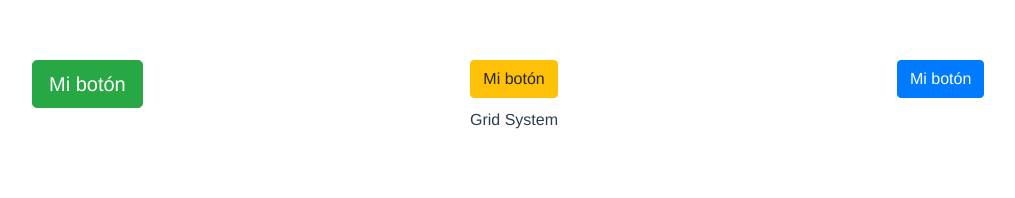
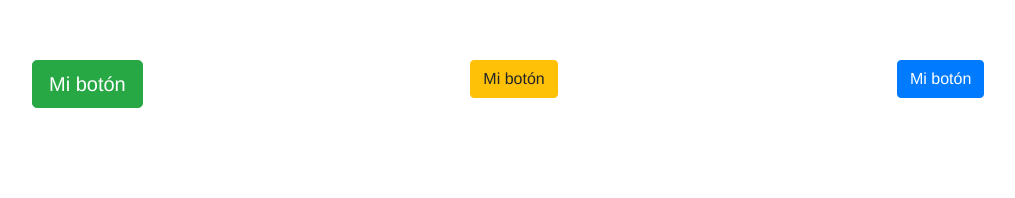
Before and after one commit to guidomatos/mi-liga, a Vue app: page / in a window 1280 px wide. Shown: the top 198 px of the page, without its empty margins (126-1141 px from the left). Built offline with nearby package versions, Linux system fonts and the light colour scheme.

Commit message:
Escribir comentarios en Vue.js

```diff
--- a/src/components/HelloWorld.vue
+++ b/src/components/HelloWorld.vue
@@ -14,9 +14,9 @@
           <b-button variant="primary">Mi botón</b-button>
         </b-col>
       </b-row>
-      <b-row>
+      <!-- <b-row>
           <b-col>Grid System</b-col>
-      </b-row>
+      </b-row> -->
     </b-container>
 
 
@@ -29,7 +29,7 @@
 export default {
   name: 'HelloWorld',
   props: {
-    msg: String
+    // msg: String
   }
 }
 </script>
@@ -39,10 +39,12 @@ export default {
 h3 {
   margin: 40px 0 0;
 }
+/*
 ul {
   list-style-type: none;
   padding: 0;
 }
+*/
 li {
   display: inline-block;
   margin: 0 10px;
```
